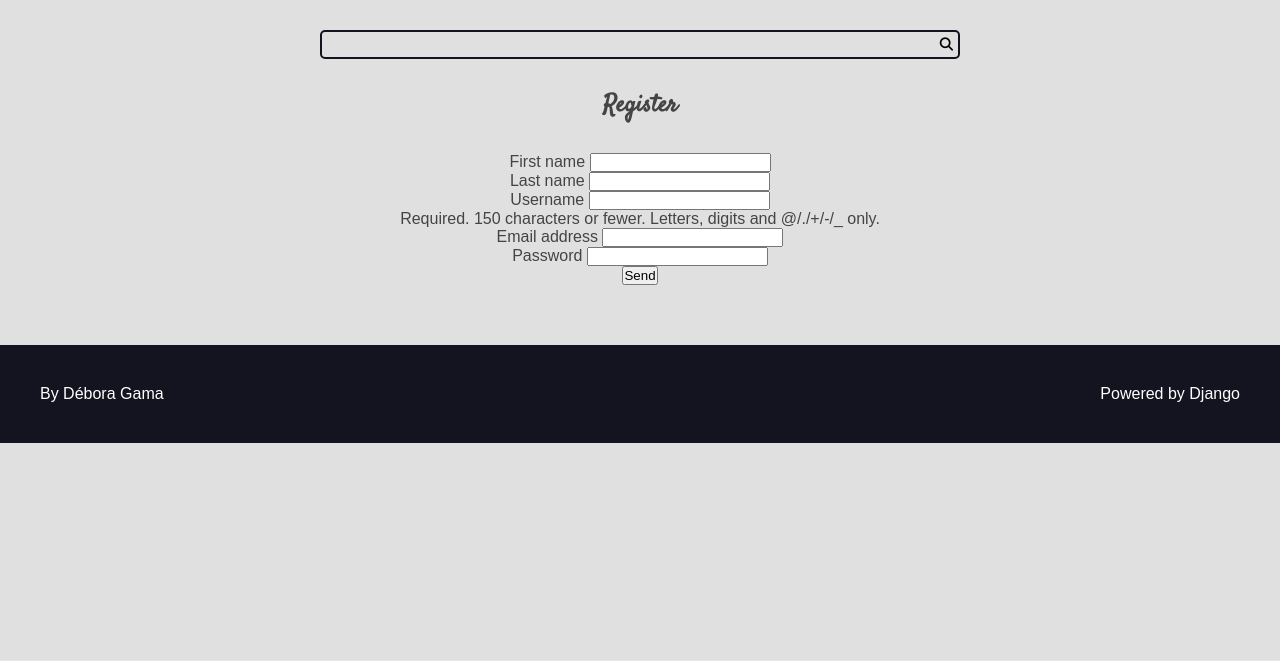
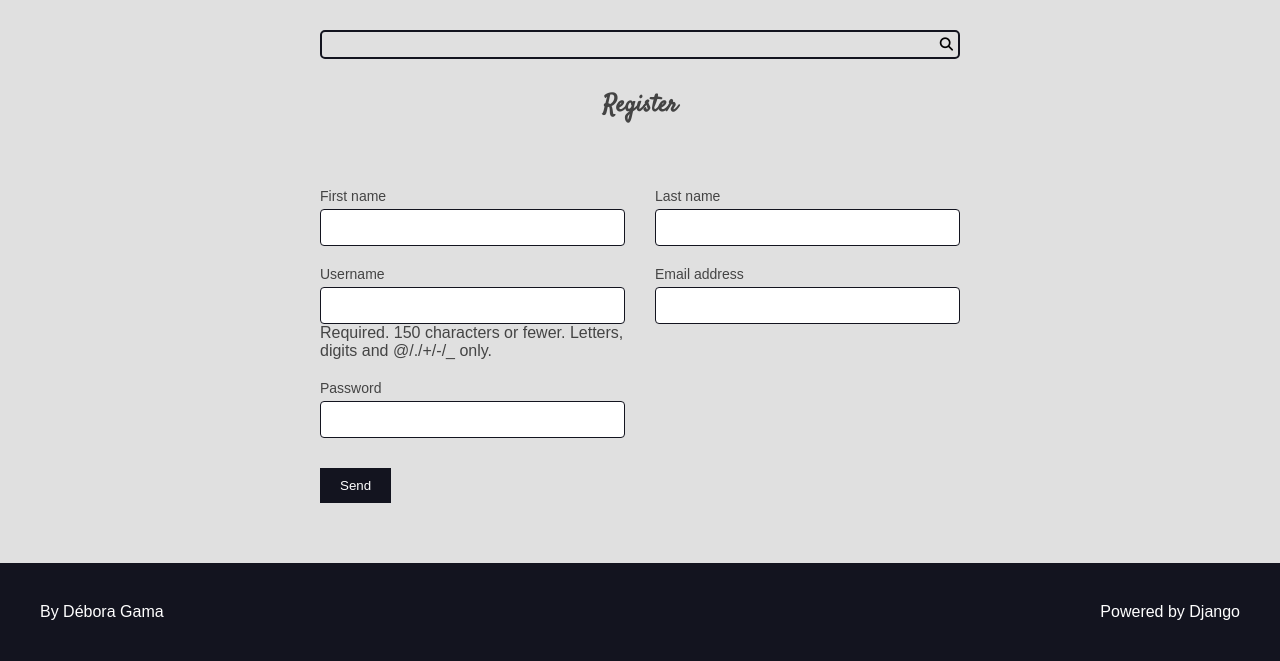
Before and after one commit to deb-gama/django_recipes, a Django app: page /authors/register/ in a window 1280 px wide. Shown: the part 140-801 px from the top of the page. Before the commit the page ends 583 px from the top, so only its background shows below. Run offline with Django 4.2, Linux system fonts and the light colour scheme.

Commit message:
style(recipes): creating form css style

```diff
--- a/authors/templates/authors/pages/register_view.html
+++ b/authors/templates/authors/pages/register_view.html
@@ -4,11 +4,12 @@
     {% include 'recipes/partials/header.html' %}
     {% include 'recipes/partials/search.html' %}
 
-    <main class="main-content center container">
+    <div class="main-content center container">
         <h2>Register</h2>
+    </div>
 
     <div class="main_content container">
-            <form action="{% url 'authors:create' %}" method="POST">
+        <form action="{% url 'authors:register_create' %}" method="POST">
             {% csrf_token %}
             <div class="form-content form-content-grid">
                 {% for field in form %}
@@ -24,11 +25,14 @@
                 </div>
                 {% endfor %}
             </div>
-                <div class="formgroup">
+
+            <div class="form-content form-content-grid">
+                <div class="form-group">
                     <button type="submit">Send</button>
                 </div>
+            </div>
+
         </form>
     </div>
-    </main>
     {% include 'recipes/partials/footer.html' %}
 </body>
--- a/authors/urls.py
+++ b/authors/urls.py
@@ -6,5 +6,5 @@ app_name = 'authors'
 
 urlpatterns = [
     path('register/', views.register_view, name='register'),
-    path('register/create/', views.register_create, name='create'),
+    path('register/create/', views.register_create, name='register_create'),
 ]
--- a/authors/views.py
+++ b/authors/views.py
@@ -1,5 +1,6 @@
 from django.shortcuts import render, redirect
 from django.http import Http404
+from django.urls import reverse
 
 from .forms import RegisterForm
 
@@ -8,7 +9,12 @@ def register_view(request):
     register_form_data = request.session.get('register_form_data', None)
     form = RegisterForm(register_form_data)
     title = 'Auhors | Register'
-    return render(request, 'authors/pages/register_view.html', {'form': form, 'title':title})
+    return render(request, 'authors/pages/register_view.html', {
+        'form': form,
+        'title':title,
+        # 'form_action': reverse('authors:register_create')
+        }
+    )
 
 def register_create(request):
     if  not request.POST:
--- a/recipes/static/recipes/css/styles.css
+++ b/recipes/static/recipes/css/styles.css
@@ -269,6 +269,7 @@ h1, h2, h3, h4, h5, h6 {
    text-align: center;
 }
 
+/* PAGINATION */
 
 .pagination page-item {
    background: var(--color-gray-5);
@@ -283,3 +284,51 @@ h1, h2, h3, h4, h5, h6 {
    text-decoration: none;
 
 }
+
+/* FORMS */
+
+.form-content {
+   max-width: 64rem;
+   margin: 0 auto;
+   margin-bottom: var(--spacing-gutter-medium)
+}
+
+.form-content label,
+.form-content .help_text,
+.errorlist {
+   display: block;
+   margin: .5rem 0;
+   font-size: 1.4rem;
+   list-style-type:none;
+}
+
+.errorlist {
+   color: var(--color-error-dark)
+}
+
+.form-content input {
+   width: 100%;
+   padding: 1rem;
+   border-radius: 0.4rem;
+   border: 1px solid var(--color-primary-dark)
+}
+
+.form-content-grid {
+   display: grid;
+   grid-template-columns: repeat(auto-fit, minmax(30rem, 1fr));
+   gap: calc(var(--spacing-gutter-medium)/2) var(--spacing-gutter-medium);
+}
+
+.form-content button {
+   border: none;
+   padding: 1rem 2rem;
+   background: var(--color-primary-dark);
+   color: var(--color-white);
+}
+
+@media (max-width: 600px) {
+   .main-content-list,
+   .form-content-grid {
+      grid-template-columns: repeat(auto-fit, minmax(100%, 1fr));
+   }
+}
--- a/recipes/templates/recipes/pages/home.html
+++ b/recipes/templates/recipes/pages/home.html
@@ -1,5 +1,5 @@
+{% include 'recipes/partials/head.html' %}
 
-{% include 'recipes/partials/head.html' %}
 <body>
     {% include 'recipes/partials/header.html' %}
     {% include 'recipes/partials/search.html' %}
@@ -7,7 +7,7 @@
     <main class="main-content-container">
         <div class="main-content main-content-list container">
             {% for recipe in recipes %}
-                {% include 'recipes/partials/recipe.html' %}
+            {% include 'recipes/partials/recipe.html' %}
             {% empty %}
             <div class="center">
                 <h1>No recipes here... :(</h1>
@@ -20,5 +20,3 @@
     </main>
     {% include 'recipes/partials/footer.html' %}
 </body>
-
-</html>
--- a/recipes/templates/recipes/partials/pagination.html
+++ b/recipes/templates/recipes/partials/pagination.html
@@ -1,6 +1,3 @@
-
- {% load static %}
-
  {% if recipes.has_other_pages %}
     <div class="container pagination">
         <div class="pagination-content">
--- a/recipes/templates/recipes/partials/recipe.html
+++ b/recipes/templates/recipes/partials/recipe.html
@@ -1,4 +1,3 @@
-{% load static %}
 
 <div class="recipe recipe-list-item">
     <div class="recipe-cover">
```
Lines whose indentation alone changed are shown as unchanged.
